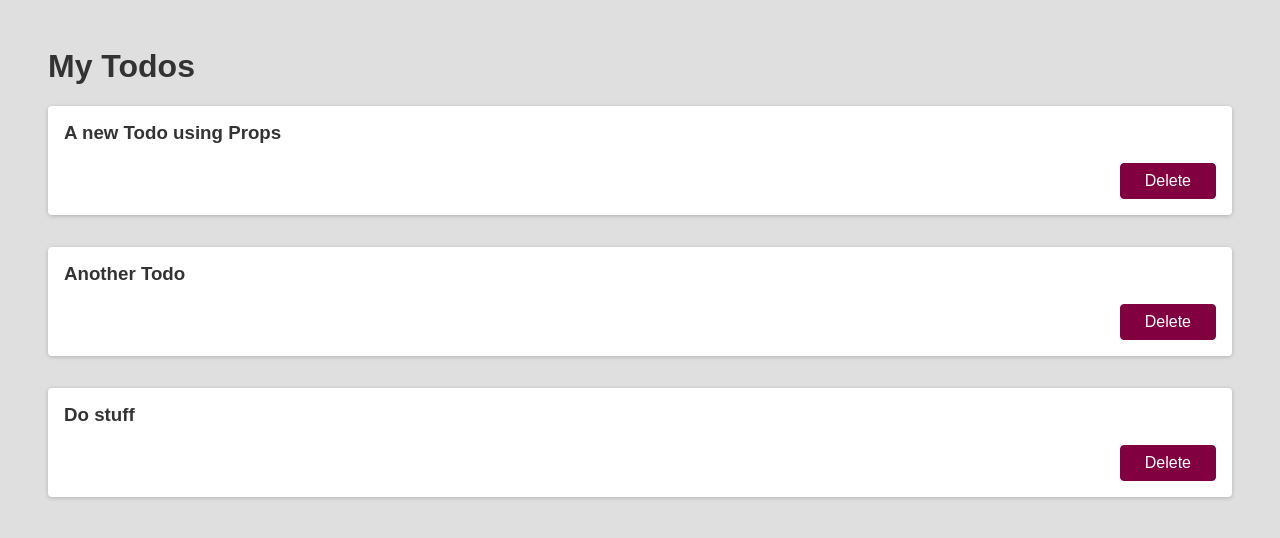
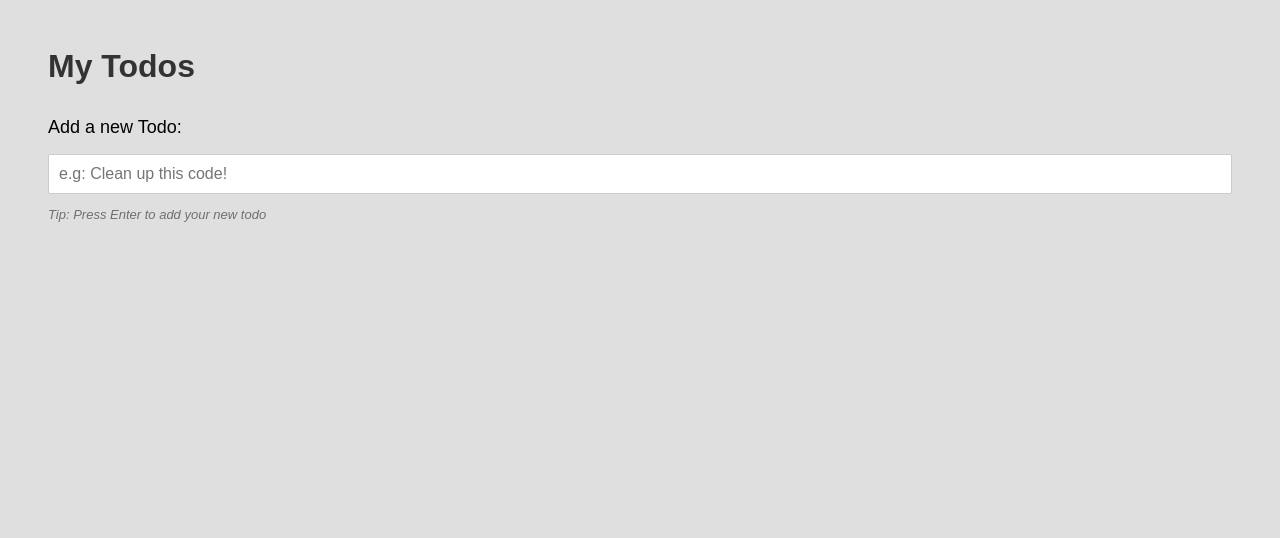
Before and after one commit to kambanwait/react-todo, a React (Create React App) app: page / in a window 1280 px wide. Shown: the top 538 px of the page. Built offline with nearby package versions, Linux system fonts and the light colour scheme.

Commit message:
Adds functionality for Todo
- useState to add an initial empty array of todo's on load
- Function to add todo
- Function to remove todo
- Import todo form
- Map over Todo's and use Todo component to pass in title and functions to delete todo's

```diff
--- a/src/App.js
+++ b/src/App.js
@@ -1,15 +1,34 @@
+import { useState } from 'react';
+
 import Todo from './components/Todo'
+import TodoForm from './components/TodoForm'
 
 function App() {
+
+  const [todos, setTodos] = useState([])
+
+  function AddTodo (todoTitle) {
+    setTodos([...todos, todoTitle])
+  }
+
+  function removeTodo (todoTitle) {
+    todos.splice( todos.indexOf(todoTitle), 1)
+    setTodos([...todos])
+  }
+
   return (
     <div>
-
       <h1>My Todos</h1>
 
-      <Todo title="A new Todo using Props" />
-      <Todo title="Another Todo" />
-      <Todo title="Do stuff" />
+      <TodoForm saveTodo={AddTodo} />
 
+      {todos.map((todo, index) => (
+        <Todo
+          key={index.toString()}
+          title={todo}
+          onDelete={removeTodo}
+        />
+      ))}
     </div>
   );
 }
```
